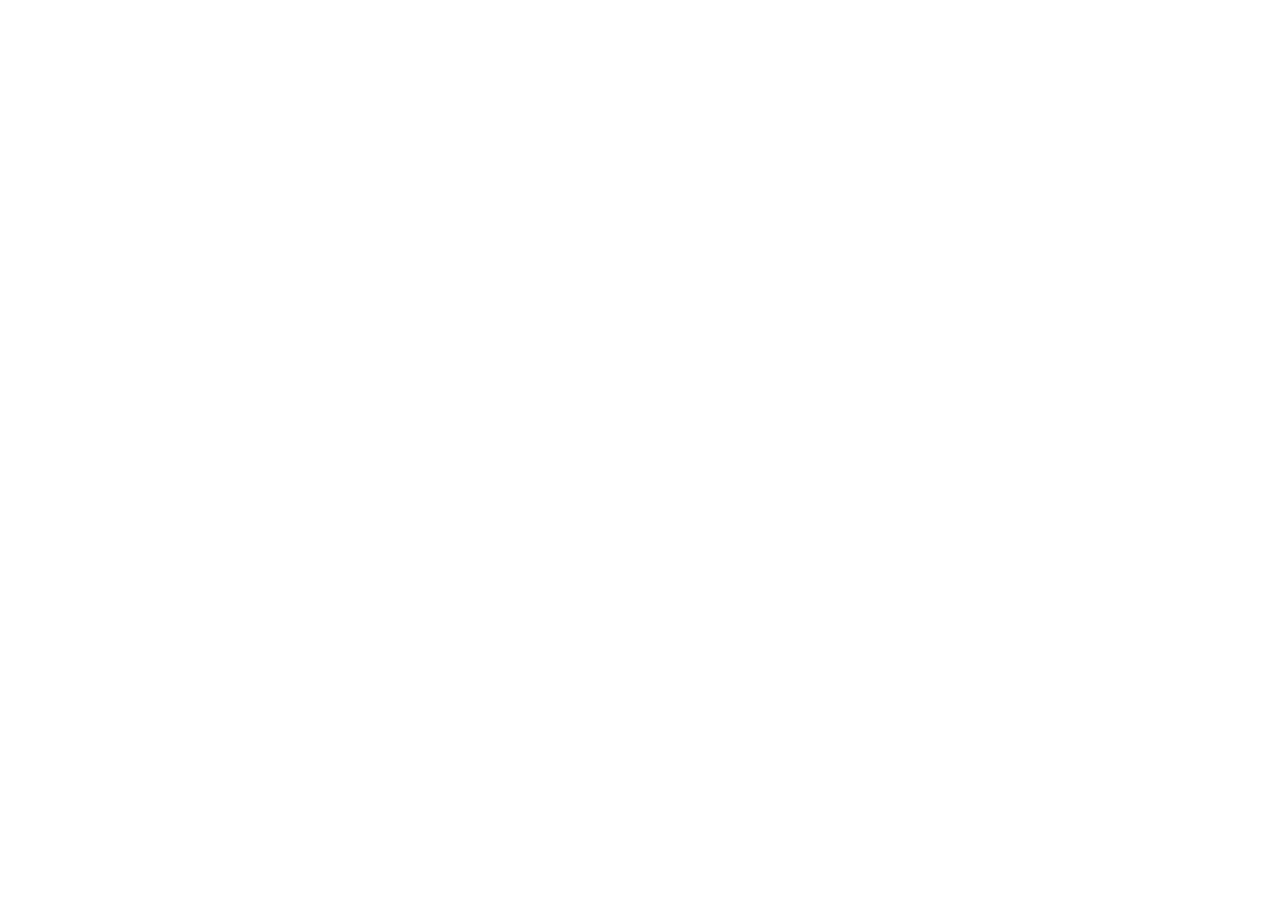
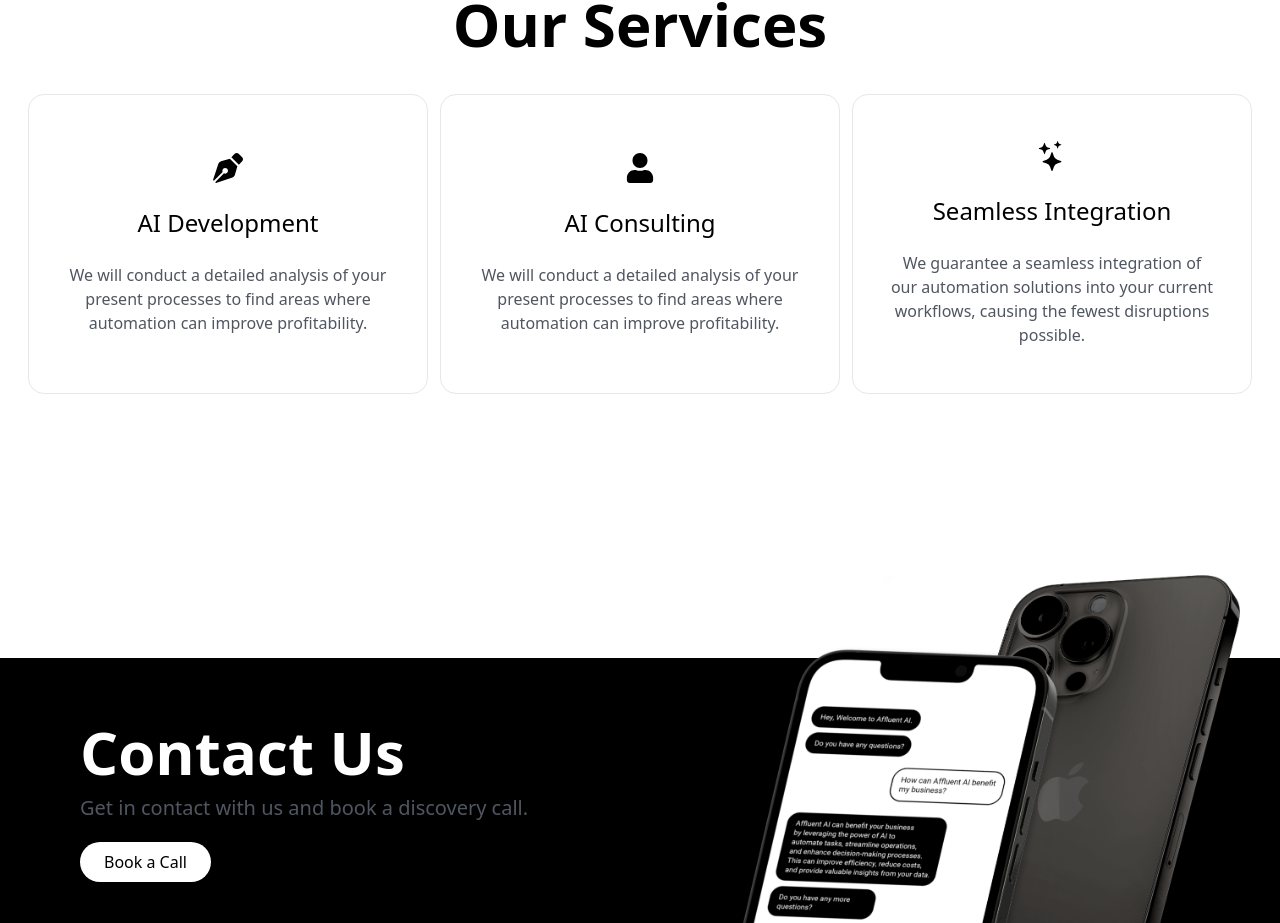
Before and after one commit to S-P-H-E/AffluentAI, a Next.js app: page / in a window 1280 px wide. Shown: the part 1734-2657 px from the top of the page. Before the commit the page ends 2268 px from the top, so only its background shows below. Built offline with nearby package versions, Linux system fonts and the light colour scheme.

Commit message:
our services

```diff
--- /dev/null
+++ b/components/OfferCard.js
@@ -0,0 +1,12 @@
+
+export default function OfferCard({icon, heading, body}){
+    return(
+        <>
+            <div className="flex flex-col justify-center items-center border gap-6 px-9 rounded-2xl md:w-[400px] h-[300px]">
+                {icon}
+                <h1 className="text-2xl font-medium">{heading}</h1>
+                <p className="text-center text-[#505661]">{body}</p>
+            </div>
+        </>
+    )
+}
--- a/pages/index.js
+++ b/pages/index.js
@@ -1,8 +1,11 @@
 import Image from "next/image";
 import Cover from '@/public/cover.png'
-import {BsArrowRightShort} from 'react-icons/bs'
+import Footer from '@/public/footer.png'
+import { BsArrowRightShort, BsStars } from 'react-icons/bs'
+import { FaPenNib, FaUser } from 'react-icons/fa'
 import Tech from "@/components/Tech";
 import Head from "next/head";
+import OfferCard from "@/components/OfferCard";
 
 export default function Home() {
   const email = 'sphe.g.personal@gmail.com';
@@ -38,7 +41,7 @@
               <div className="bg-[var(--highlight)] h-[1px] transition-all scale-x-0 group-hover:scale-x-100"/>
             </div>
           </div>
-          <button className="bg-[var(--highlight)] text-[--bgcover] px-3 py-1 rounded-full" onClick={emailBTN}>
+          <button className="bg-[var(--highlight)] text-[--bgcover] px-4 py-1 rounded-full" onClick={emailBTN}>
             Contact Us
           </button>
         </div>
@@ -52,16 +55,48 @@
             </button>
           </div> */}
 
-          <div className="text-5xl md:text-9xl font-sans font-bold mt-[50px] md:mt-[100px]">
+          <div className="text-5xl md:text-9xl font-bold mt-[50px] md:mt-[100px]">
             <h1>Unleash the</h1>
             <h1>Power of AI</h1>
           </div>
-          <Image src={Cover} className="relative w-full md:w-[700px] bottom-[30px]"/>
+          <Image src={Cover} className="relative w-full md:w-[730px] bottom-[13px] md:bottom-[23px]"/>
         </div>
       </div>
+
       <Tech />
-      <div className="h-screen">
 
+      <div className="flex flex-col justify-center items-center py-20 md:p-56">
+        <h1 className="text-3xl md:text-6xl font-bold">Our Services</h1>
+        <div className="flex flex-col md:flex-row justify-center items-start p-10 gap-3">
+          <OfferCard
+            icon={<FaPenNib size={30}/>}
+            heading={'AI Development'}
+            body={'We will conduct a detailed analysis of your present processes to find areas where automation can improve profitability.'}
+          />
+          <OfferCard
+            icon={<FaUser size={30}/>}
+            heading={'AI Consulting'}
+            body={'We will conduct a detailed analysis of your present processes to find areas where automation can improve profitability.'}
+          />
+          <OfferCard
+            icon={<BsStars size={30}/>}
+            heading={'Seamless Integration'}
+            body={'We guarantee a seamless integration of our automation solutions into your current workflows, causing the fewest disruptions possible.'}
+          />
+        </div>
+      </div>
+
+      <div className="flex bg-[var(--highlight)] relative h-[265px]">
+        <div className="flex flex-col gap-3 w-full my-16 mx-10 md:ml-20">
+          <h1 className="text-4xl md:text-6xl font-bold text-[var(--bgcover)]">Contact Us</h1>
+          <p className="text-[#505661] md:text-xl">Get in contact with us and book a discovery call.</p>
+          <button className="bg-[var(--bgcover)] text-[var(--highlight)] px-6 py-2 my-2 rounded-full font-medium w-fit" onClick={emailBTN}>
+            Book a Call
+          </button>
+        </div>
+        <div className="w-full hidden md:flex justify-end items-end">
+          <Image src={Footer} className="w-[500px] relative right-[40px] "/>
+        </div>
       </div>
     </>
   )
```
Also changed, not shown: public/footer.png (added).
